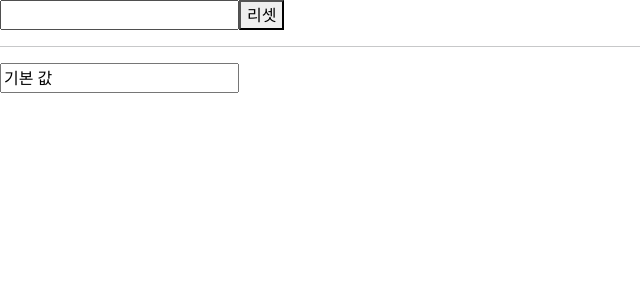
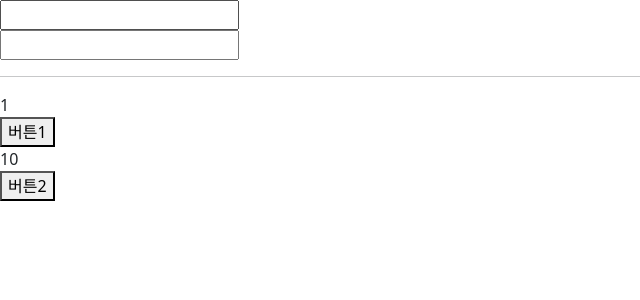
Before and after one commit to sebaek/react-20250630, a React (Vite) app: page / in a window 1280 px wide. Shown: the top 300 px of the page, without its empty margins (0-640 px from the left). Built offline with nearby package versions, Linux system fonts and the light colour scheme.

Commit message:
한 컴포넌트에 여러 상태가 있을 수 있음

```diff
--- /dev/null
+++ b/src/App26.jsx
@@ -0,0 +1,60 @@
+import React, { useState } from "react";
+
+function MyComp1() {
+  const [number1, setNumber1] = useState(1);
+  const [number2, setNumber2] = useState(10);
+
+  console.log(number1, number2);
+
+  return (
+    <div>
+      {/*div*2>div+button*/}
+      <div>
+        <div>{number1}</div>
+        <button onClick={() => setNumber1(number1 + 1)}>버튼1</button>
+      </div>
+      <div>
+        <div>{number2}</div>
+        <button onClick={() => setNumber2(number2 - 1)}>버튼2</button>
+      </div>
+    </div>
+  );
+}
+
+function MyComp2() {
+  const [text, setText] = useState("");
+  const [message, setMessage] = useState("");
+  // 연습
+  // 각 인풋에 입력한 값으로 변경되도록 코드 작성
+  return (
+    <div>
+      {/*div*2>input[value=""]*/}
+      <div>
+        <input
+          type="text"
+          value={text}
+          onChange={(e) => setText(e.target.value)}
+        />
+      </div>
+      <div>
+        <input
+          type="text"
+          value={message}
+          onChange={(e) => setMessage(e.target.value)}
+        />
+      </div>
+    </div>
+  );
+}
+
+function App26(props) {
+  return (
+    <div>
+      <MyComp2 />
+      <hr />
+      <MyComp1 />
+    </div>
+  );
+}
+
+export default App26;
--- a/src/main.jsx
+++ b/src/main.jsx
@@ -1,10 +1,10 @@
 import { StrictMode } from "react";
 import { createRoot } from "react-dom/client";
 import "bootstrap/dist/css/bootstrap.min.css";
-import App25 from "./App25.jsx";
+import App26 from "./App26.jsx";
 
 createRoot(document.getElementById("root")).render(
   <StrictMode>
-    <App25 />
+    <App26 />
   </StrictMode>,
 );
```
